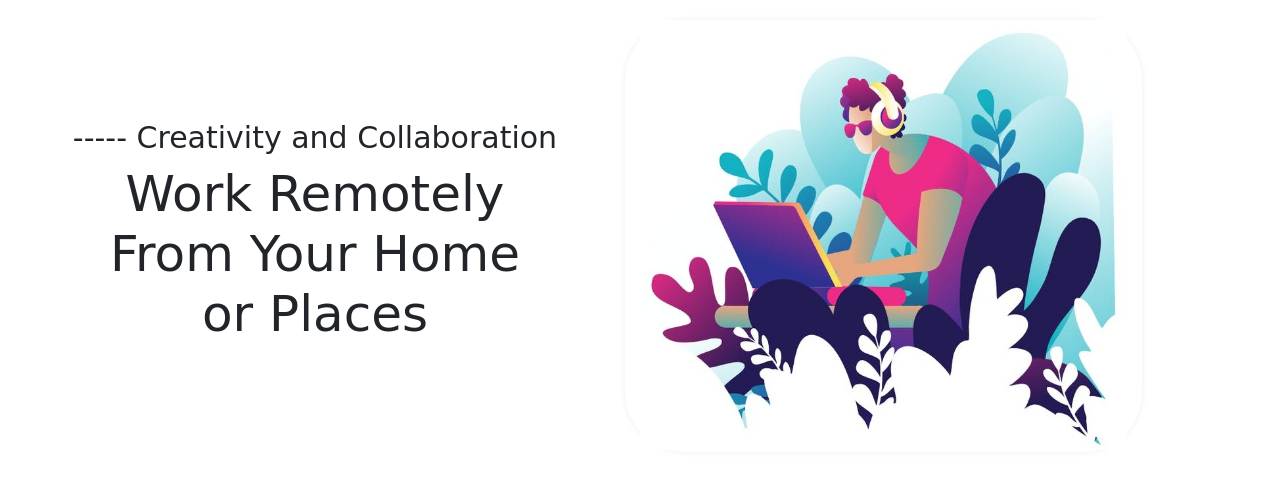
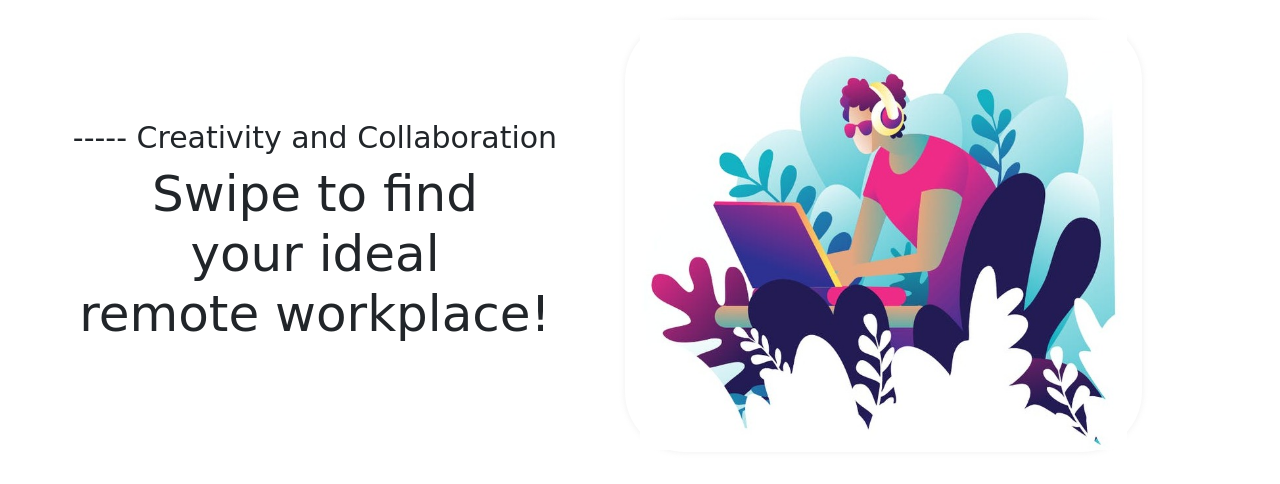
Before and after one commit to pratishrai/Swype, a Django app: page / in a window 1280 px wide. Shown: the part 60-544 px from the top of the page. Run offline with Django 3.2, Linux system fonts and the light colour scheme; some libraries are stand-ins or nearby versions; some web fonts are replaced.

Commit message:
Change tagline

```diff
--- a/templates/home.html
+++ b/templates/home.html
@@ -13,7 +13,7 @@
     <div class="col-md-6 intro">
         <div class="subintro">
             <h4>----- Creativity and Collaboration</h4>
-            <h1>Work Remotely<br>From Your Home <br>or Places</h1>
+            <h1>Swipe to find<br>your ideal<br>remote workplace!</h1>
         </div>
     </div>
     <div class="col-md-5 intro-image">
```
